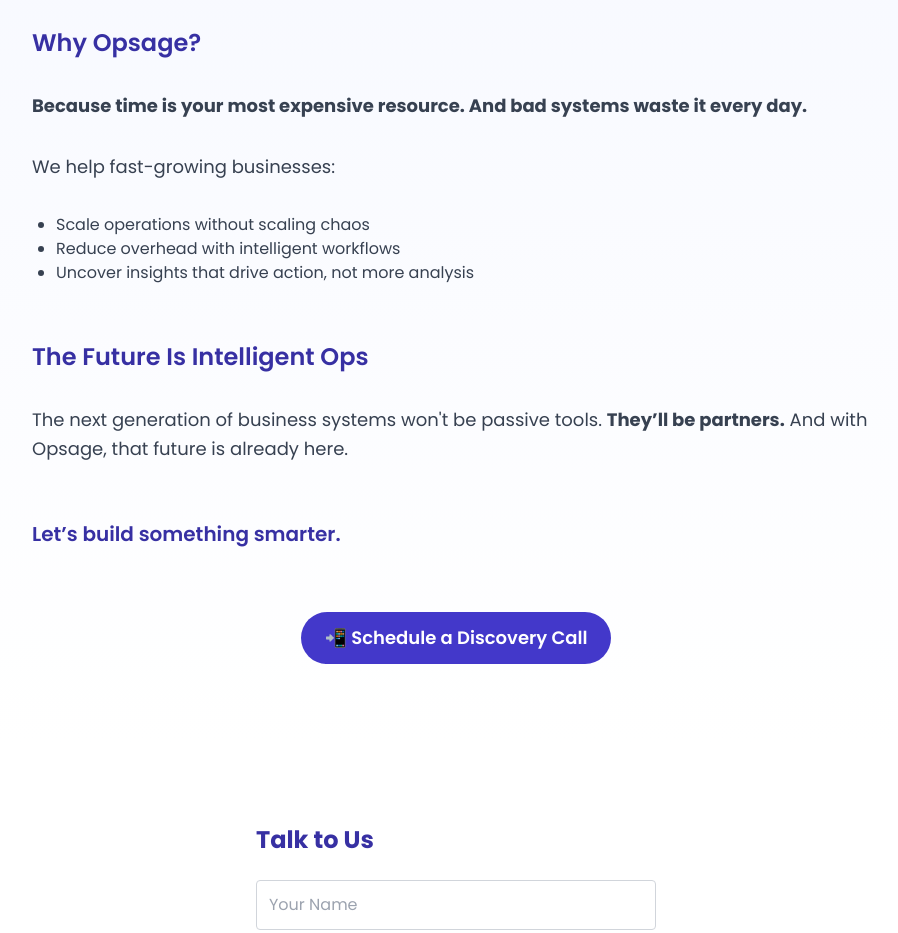
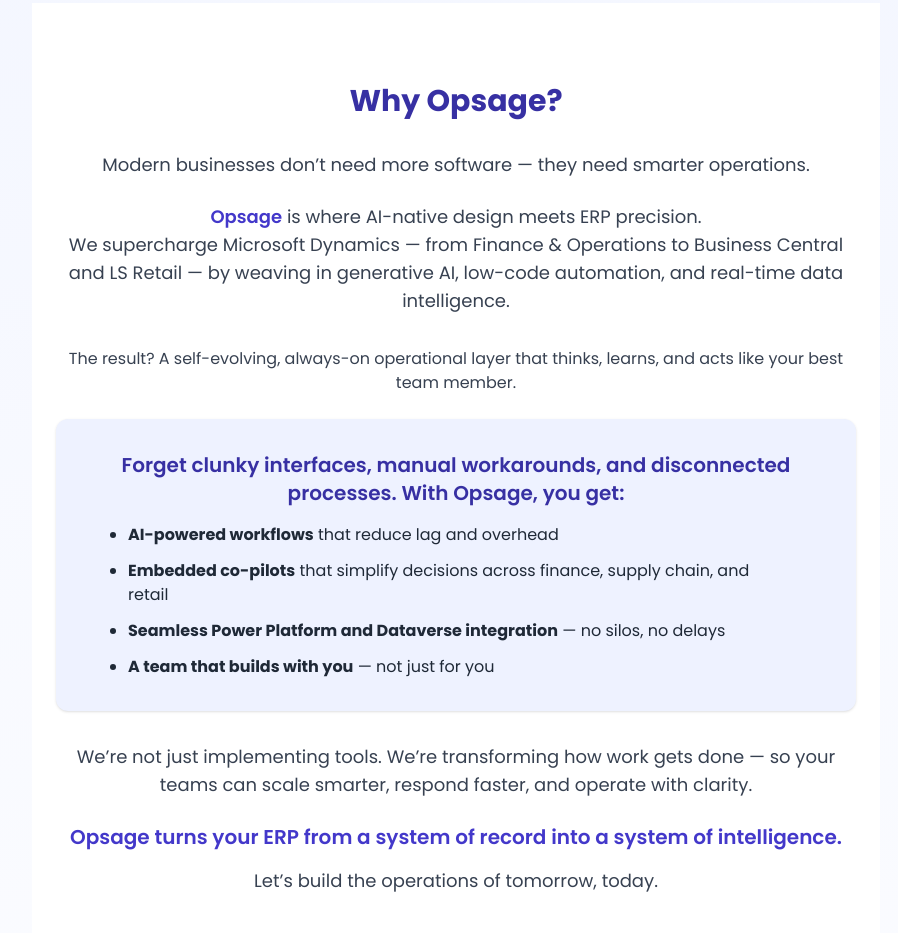
Before and after one commit to themastyogi/Opsage, a plain HTML site: page index.html in a window 1280 px wide. Shown: the part 1987-2920 px from the top of the page, without its empty margins (184-1082 px from the left). Drawn offline with nearby package versions, Linux system fonts and the light colour scheme.

Commit message:
Update index.html

```diff
--- a/index.html
+++ b/index.html
@@ -101,28 +101,35 @@
         It’s not about replacing people. <strong>It’s about giving them superpowers.</strong>
       </p>
 
-      <h3 class="text-2xl font-semibold text-indigo-800 pt-6">Why Opsage?</h3>
-      <p><strong>Because time is your most expensive resource. And bad systems waste it every day.</strong></p>
-      <p>
-        We help fast-growing businesses:
-      </p>
-      <ul class="pl-6 list-disc text-base text-gray-700">
-        <li>Scale operations without scaling chaos</li>
-        <li>Reduce overhead with intelligent workflows</li>
-        <li>Uncover insights that drive action, not more analysis</li>
+      <!-- Why Opsage Section -->
+<section id="why-opsage" class="py-20 bg-white">
+  <div class="max-w-4xl mx-auto px-6">
+    <h2 class="text-3xl font-bold text-indigo-800 mb-8 text-center">Why Opsage?</h2>
+    <p class="text-lg text-gray-700 mb-6 text-center font-medium">
+      Modern businesses don’t need more software — they need smarter operations.
+    </p>
+    <p class="text-lg text-gray-700 mb-8 text-center">
+      <span class="font-semibold text-indigo-700">Opsage</span> is where AI-native design meets ERP precision.<br>
+      We supercharge Microsoft Dynamics — from Finance & Operations to Business Central and LS Retail — by weaving in generative AI, low-code automation, and real-time data intelligence.
+    </p>
+    <p class="text-base text-gray-700 mb-6 text-center">
+      The result? A self-evolving, always-on operational layer that thinks, learns, and acts like your best team member.
+    </p>
+    <div class="bg-indigo-50 rounded-xl p-8 mb-8 shadow">
+      <h3 class="text-xl font-semibold text-indigo-800 mb-4 text-center">Forget clunky interfaces, manual workarounds, and disconnected processes. With Opsage, you get:</h3>
+      <ul class="list-disc px-4 md:px-10 space-y-3 text-gray-800 text-base">
+        <li><strong>AI-powered workflows</strong> that reduce lag and overhead</li>
+        <li><strong>Embedded co-pilots</strong> that simplify decisions across finance, supply chain, and retail</li>
+        <li><strong>Seamless Power Platform and Dataverse integration</strong> — no silos, no delays</li>
+        <li><strong>A team that builds with you</strong> — not just for you</li>
       </ul>
-
-      <h3 class="text-2xl font-semibold text-indigo-800 pt-6">The Future Is Intelligent Ops</h3>
-      <p>
-        The next generation of business systems won't be passive tools. <strong>They’ll be partners.</strong> And with Opsage, that future is already here.
-      </p>
-      <p class="text-xl font-semibold text-indigo-800 pt-6">Let’s build something smarter.</p>
-
-      <div class="pt-8 flex justify-center">
-        <a href="#contact" class="inline-block bg-indigo-700 hover:bg-indigo-800 text-white text-lg font-semibold px-6 py-3 rounded-full transition">
-          📲 Schedule a Discovery Call
-        </a>
-      </div>
+    </div>
+    <p class="text-lg text-gray-700 mb-6 text-center">
+      We’re not just implementing tools. We’re transforming how work gets done — so your teams can scale smarter, respond faster, and operate with clarity.
+    </p>
+    <div class="text-center">
+      <p class="text-xl text-indigo-700 font-semibold mb-4">Opsage turns your ERP from a system of record into a system of intelligence.</p>
+      <p class="text-lg">Let’s build the operations of tomorrow, today.</p>
     </div>
   </div>
 </section>
```
